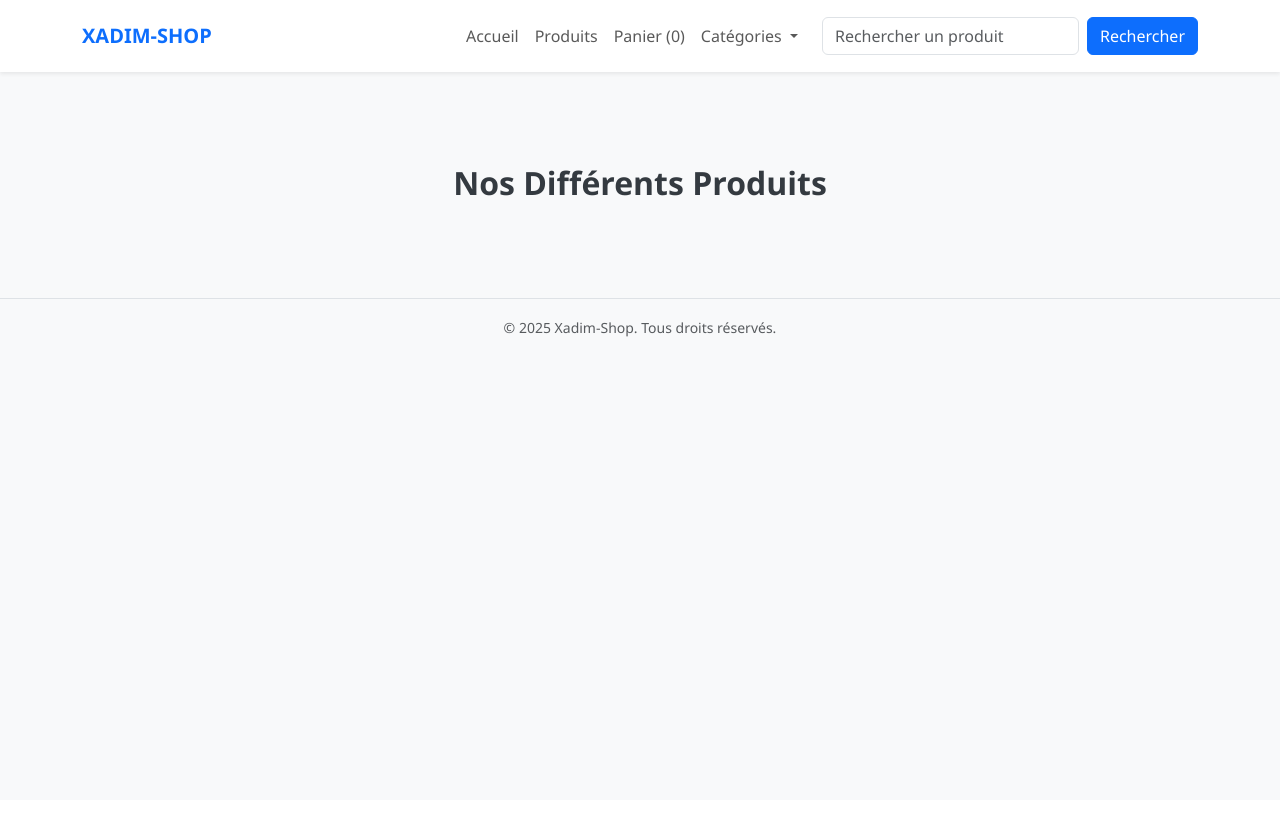
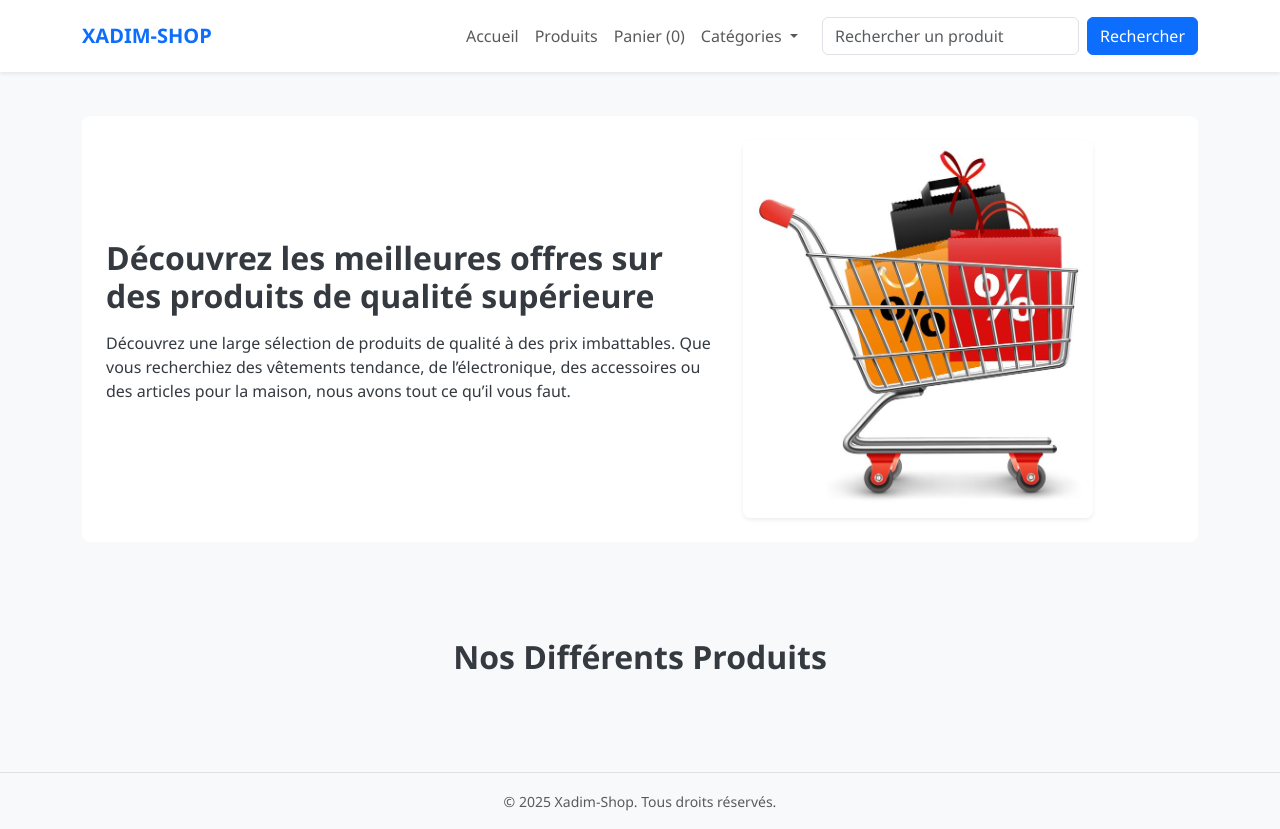
Before and after one commit to KhadimFall0503/Boutique_en_Ligne, a Django app: template shop/templates/shop/index.html in a window 1280 px wide. Before the commit the page ends 337 px from the top, so only its background shows below. Run offline with Django 5.2, Linux system fonts and the light colour scheme; the template is opened without the code that fills it, so the values that code supplies are empty.

Commit message:
Application E_Commerce

```diff
--- a/shop/static/shop/style.css
+++ b/shop/static/shop/style.css
@@ -40,6 +40,9 @@ body {
 .nav-item.dropdown:hover .dropdown-menu {
     display: block;
     margin-top: 0;
+}
+.heros{
+    width: 350px;
 }
 
 /* Cartes produits */
--- a/shop/templates/shop/index.html
+++ b/shop/templates/shop/index.html
@@ -1,11 +1,27 @@
 {% extends 'shop/base.html' %}
+{% load static%}
 
 {% block title %}
     Accueil - Ma Boutique
 {% endblock %}
 
 {% block content %}
-<div class="container pt-5" id="products">
+<div class="container bg-white p-4 rounded-3 shadow-md">
+    <div class="row d-flex justify-content-center align-items-center">
+        <div class="col-md-7  text-center text-md-start mb-4 mb-md-0">
+            <h1 class="fw-bold fs-2 mb-3">Découvrez les meilleures offres sur des produits
+                de qualité supérieure</h1>
+            <p>Découvrez une large sélection de produits de qualité à des prix imbattables. Que vous recherchiez des vêtements tendance, de l’électronique, des accessoires ou des articles pour la maison, nous avons tout ce qu’il vous faut.</p>
+        </div>
+        <div class="col-md-5">
+           <img src="{% static 'shop/images/Shop.jpg' %}" alt="Boutique en ligne" class="img-fluid heros rounded-3 shadow-sm">
+        </div>
+
+        </div>
+    </div>
+</div>
+
+<div class="container pt-5 mt-5"">
     <h2 class="text-center fw-bold mb-4">Nos Différents Produits</h2>
     <div class="row">
         {% for product in product_objects %}
```
Also changed, not shown: shop/static/shop/images/Shop.jpg (added).
